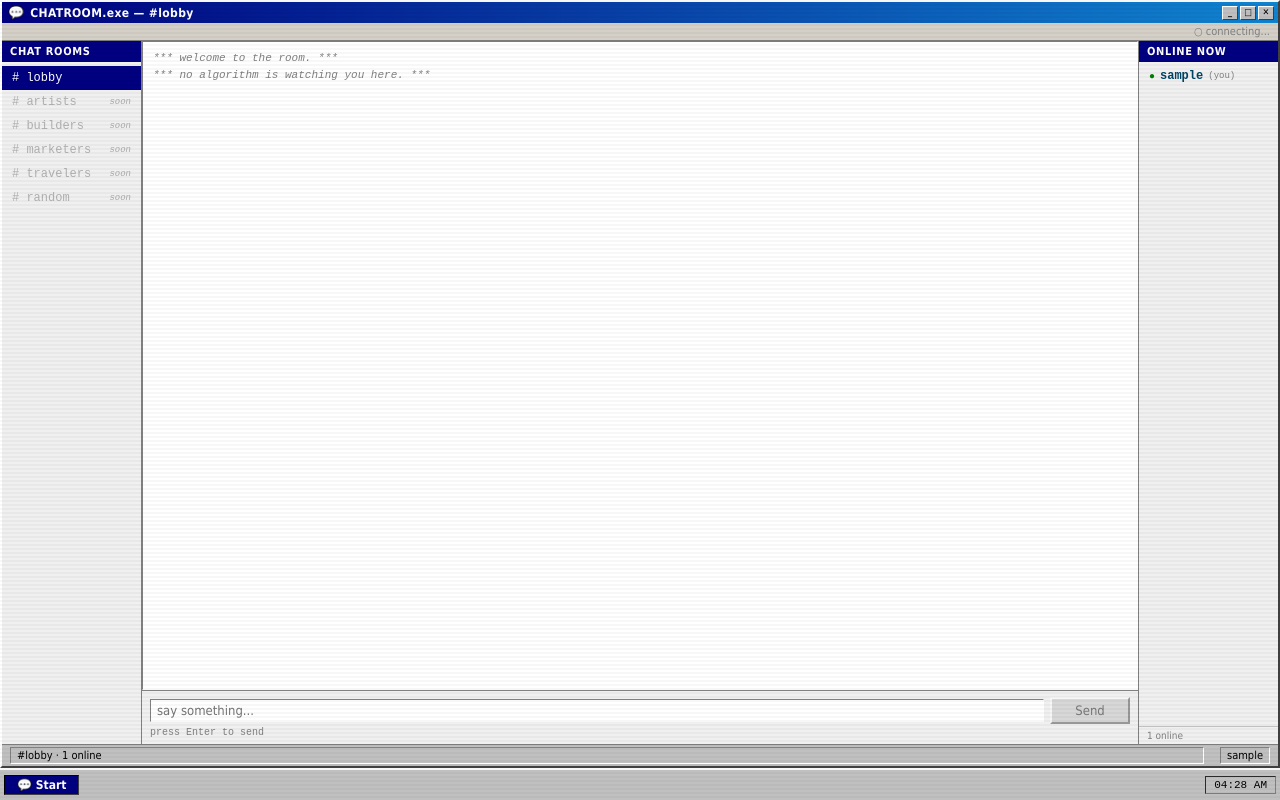
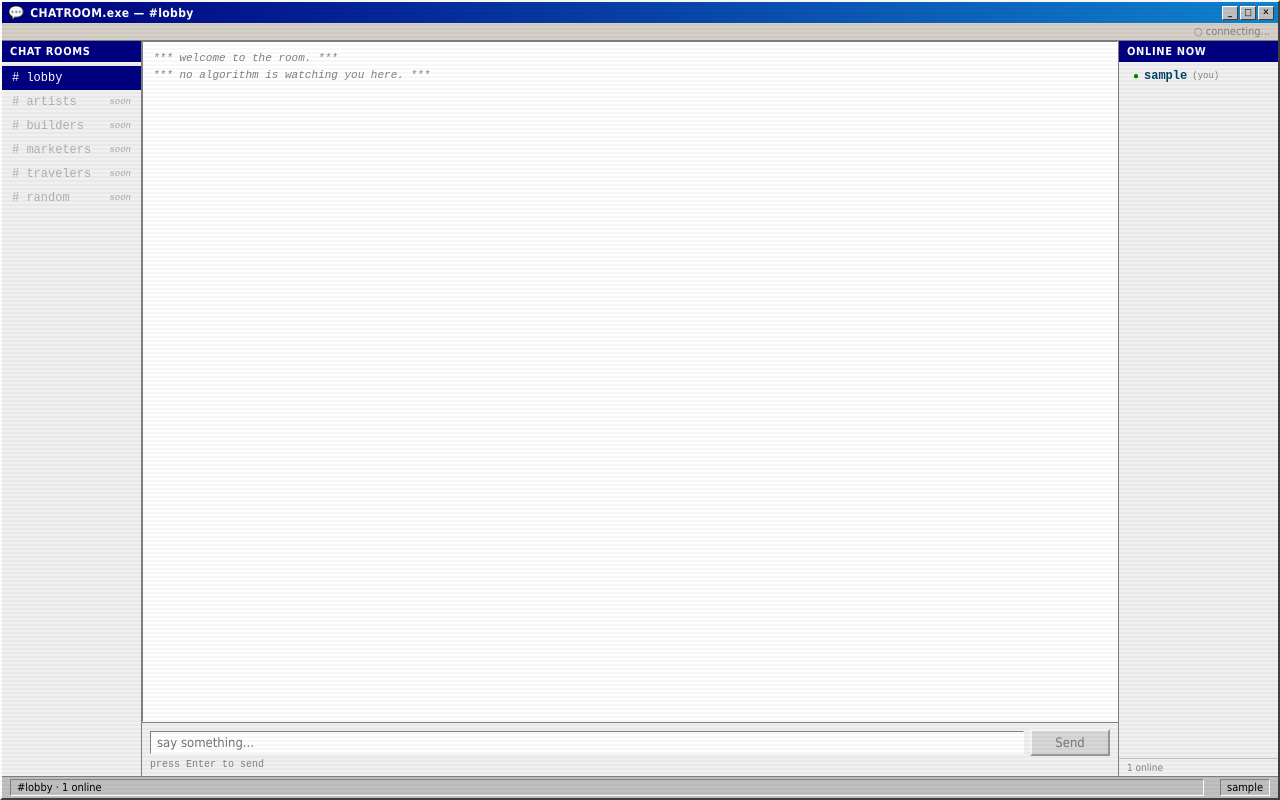
Before and after one commit to ivonneaaldaz-coder/chatroom, a Next.js app in the folder chatroom/: page /chat in a window 1280 px wide. Built offline with nearby package versions, Linux system fonts and the light colour scheme; no server answers; the database is empty; sample sign-in values are in the browser's storage.

Commit message:
Add files via upload

```diff
--- a/chatroom/components/ChatWindow.tsx
+++ b/chatroom/components/ChatWindow.tsx
@@ -232,38 +232,7 @@ export default function ChatWindow({ username }: ChatWindowProps) {
         </div>
       </div>
 
-      {/* Taskbar */}
-      <div style={{
-        background: '#c0c0c0',
-        borderTop: '2px solid #ffffff',
-        padding: '2px 4px',
-        display: 'flex',
-        alignItems: 'center',
-        gap: 8,
-        flexShrink: 0,
-        height: 32,
-      }}>
-        <div style={{
-          background: '#000080',
-          color: '#ffffff',
-          padding: '2px 12px',
-          fontSize: 12,
-          fontWeight: 'bold',
-          border: '1px inset #404040',
-        }}>
-          💬 Start
-        </div>
-        <div style={{ flex: 1 }} />
-        <div style={{
-          fontSize: 11,
-          fontFamily: 'Courier New',
-          border: '1px inset #808080',
-          padding: '2px 8px',
-          background: '#c0c0c0',
-        }}>
-          {new Date().toLocaleTimeString([], { hour: '2-digit', minute: '2-digit' })}
-        </div>
-      </div>
+
     </div>
   )
 }
--- a/chatroom/components/UserList.tsx
+++ b/chatroom/components/UserList.tsx
@@ -17,8 +17,7 @@ function usernameColor(name: string): string {
 export default function UserList({ users, currentUser }: UserListProps) {
   return (
     <div style={{
-      width: 140,
-      minWidth: 0,
+      width: 160,
       flexShrink: 0,
       background: '#f0f0f0',
       borderLeft: '1px solid #808080',
@@ -49,7 +48,7 @@ export default function UserList({ users, currentUser }: UserListProps) {
           <div
             key={user}
             style={{
-              padding: '3px 10px',
+              padding: '3px 14px',
               fontSize: 12,
               fontFamily: 'Courier New',
               display: 'flex',
@@ -62,11 +61,6 @@ export default function UserList({ users, currentUser }: UserListProps) {
               style={{
                 color: usernameColor(user),
                 fontWeight: user === currentUser ? 'bold' : 'normal',
-                overflow: 'hidden',
-                textOverflow: 'ellipsis',
-                whiteSpace: 'nowrap',
-                maxWidth: 90,
-                display: 'inline-block',
               }}
             >
               {user}
```
